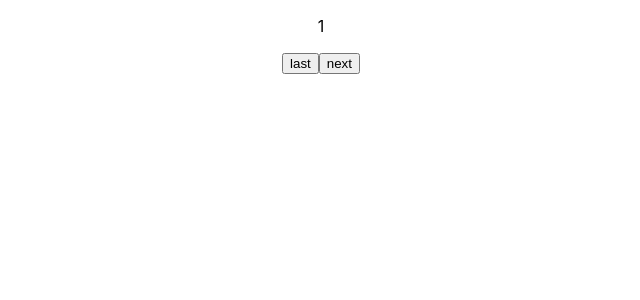
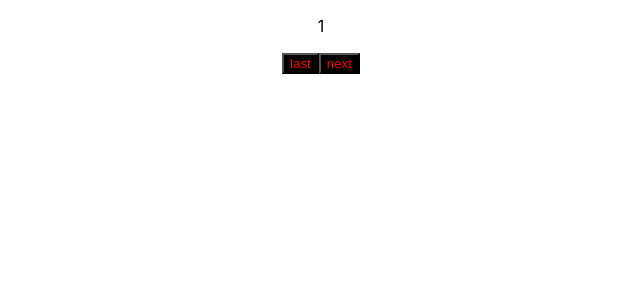
Before and after one commit to CamBrown101/TestGraphQLClient, a React (Create React App) app: page / in a window 1280 px wide. Shown: the top 300 px of the page, without its empty margins (319-959 px from the left). Built offline with nearby package versions, Linux system fonts and the light colour scheme.

Commit message:
Add styled components

```diff
--- a/src/components/Carousel.tsx
+++ b/src/components/Carousel.tsx
@@ -1,5 +1,6 @@
 import React, { useState, useEffect } from 'react';
 import './Carousel.scss';
+import styled from 'styled-components';
 
 type Props = {
   interval: number;
@@ -32,10 +33,15 @@ const Carousel = ({ interval, numberOfSlides }: Props) => {
   return (
     <div className="carasouel-container">
       <p>{slide}</p>
-      <button onClick={() => previousSlide()}> last </button>
-      <button onClick={() => nextSlide()}> next </button>
+      <Buttons onClick={() => previousSlide()}> last </Buttons>
+      <Buttons onClick={() => nextSlide()}> next </Buttons>
     </div>
   );
 };
 
 export default Carousel;
+
+const Buttons = styled.button`
+  color: red;
+  background-color: black;
+`;
```
